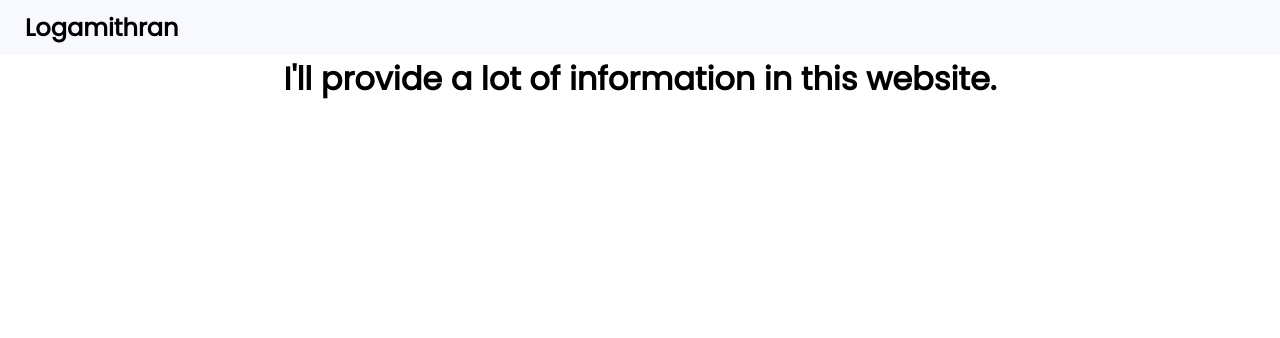
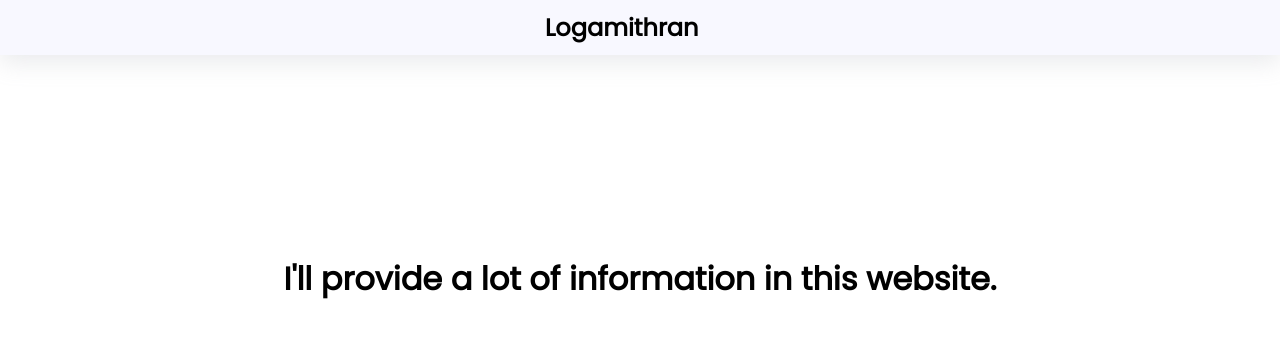
Before and after one commit to logamithrann/logamithrann.github.io, a plain HTML site: page index.html in a window 1280 px wide. Drawn offline with Linux system fonts and the light colour scheme.

Commit message:
style.css

```diff
--- a/style.css
+++ b/style.css
@@ -9,8 +9,10 @@
     font-weight: 400;
     font-style: normal;
   }
-  .navbar {
+
+.navbar {
     background-color: ghostwhite;
+    box-shadow: rgba(149, 157, 165, 0.2) 0px 8px 24px;
     padding: 10px;
     display: flex;
     align-items: center;
@@ -23,5 +25,10 @@
     text-decoration: none;
     color: black;
     position: relative;
-    left: 15px;
+    left: 535px;
   }
+
+.h1 {
+  position: relative;
+  top: 200px;
+}
```
